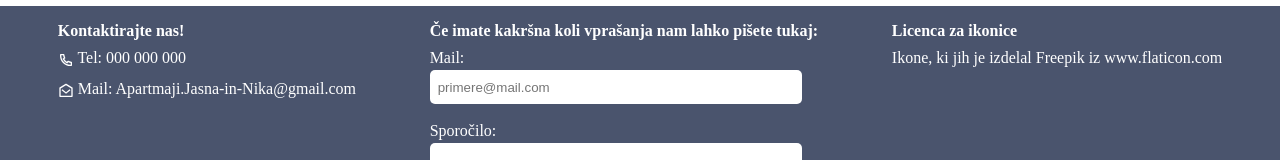
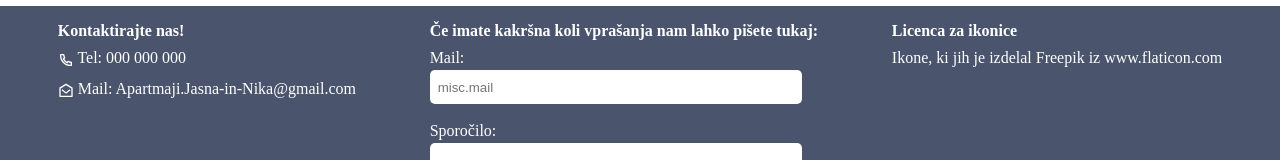
Before and after one commit to DorianKr/Apartmaji-Jasna-Nika, a React (Create React App) app: page /Apartmaji-Jasna-Nika/Nika_2 in a window 1280 px wide. Shown: the part 530-690 px from the top of the page. Built offline with nearby package versions, Linux system fonts and the light colour scheme.

Commit message:
Footer.jsx clean up

```diff
--- a/src/containers/footer/Footer.jsx
+++ b/src/containers/footer/Footer.jsx
@@ -15,20 +15,11 @@ const Footer = () => {
             <div className='__footer_input-section'>
                 <h4>{t('info.kontaktirajte_nas-vpr')}</h4>
                 <label htmlFor="mail">Mail:</label>
-                <input id='mail' type="mail" placeholder='primere@mail.com' />
+                <input id='mail' type="mail" placeholder={t('misc.mail')} />
                 <label htmlFor="text">{t('info.msg')}</label>
                 <textarea id='text' type="text" maxLength={500} />
                 <button type="submit">{t('misc.poslji')}</button>
             </div>
-            {/*
-            <div>
-                 <div class="mapouter">
-                    <div class="gmap_canvas">
-                        <iframe width="400" height="300" id="gmap_canvas" src="https://maps.google.com/maps?q=Apartmani%20NIKA,%20Put%20Oljica,%20Suko%C5%A1an,%20Croatia&t=&z=13&ie=UTF8&iwloc=&output=embed" frameborder="0" scrolling="no" marginheight="0" marginwidth="0"></iframe>
-                        <a href="https://fmovies-online.net">fmovies</a>
-                    </div>
-                </div>
-            </div>*/}
             <div className='__footer_license-section'>
                 <h4>{t('footer.licenca_ikonice')}</h4>
                 <p>{t('footer.ikonice_msg')} <a href="https://www.freepik.com" title="Freepik">Freepik</a> {t('misc.from')} <a href="https://www.flaticon.com/" title="Flaticon">www.flaticon.com</a></p>
@@ -37,5 +28,4 @@ const Footer = () => {
         </div>
     )
 }
-
 export default Footer
```
